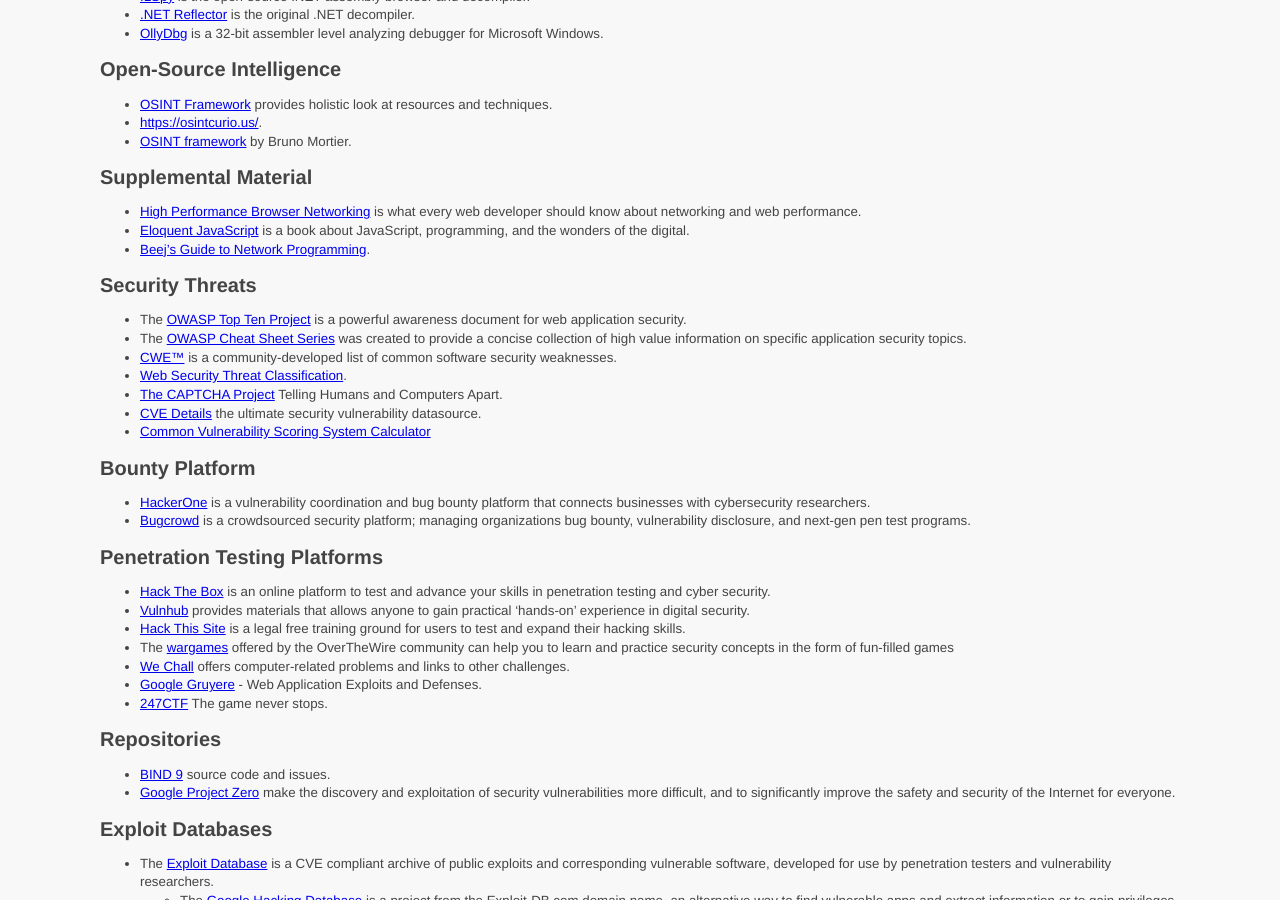
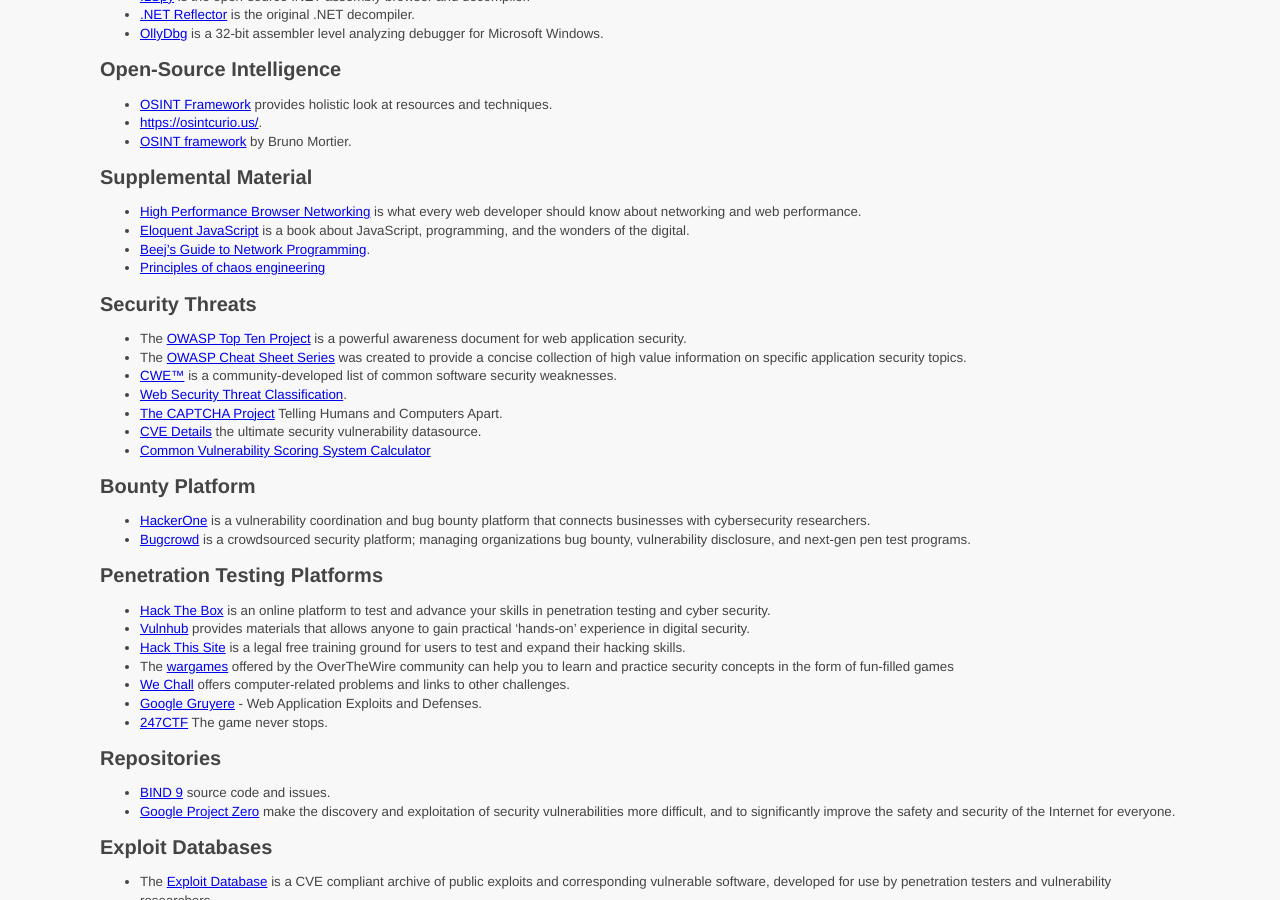
Before and after one commit to ycpcs/cs335-spring2022, a Jekyll site: the page built from resources/index.md, in a window 1280 px wide and 900 px high, scrolled down 2036 px. Built offline with Jekyll 4.4.1, drawn with Linux system fonts in a browser that asks for light colours.

Commit message:
add chaos engineering

```diff
--- a/resources/index.md
+++ b/resources/index.md
@@ -126,6 +126,7 @@
 - [High Performance Browser Networking](https://hpbn.co/) is what every web developer should know about networking and web performance.
 - [Eloquent JavaScript](https://eloquentjavascript.net/) is a book about JavaScript, programming, and the wonders of the digital.
 - [Beej's Guide to Network Programming](https://beej.us/guide/bgnet/html/#structs).
+- [Principles of chaos engineering](https://principlesofchaos.org/)
 
 Security Threats
 ------------------------------------
```
